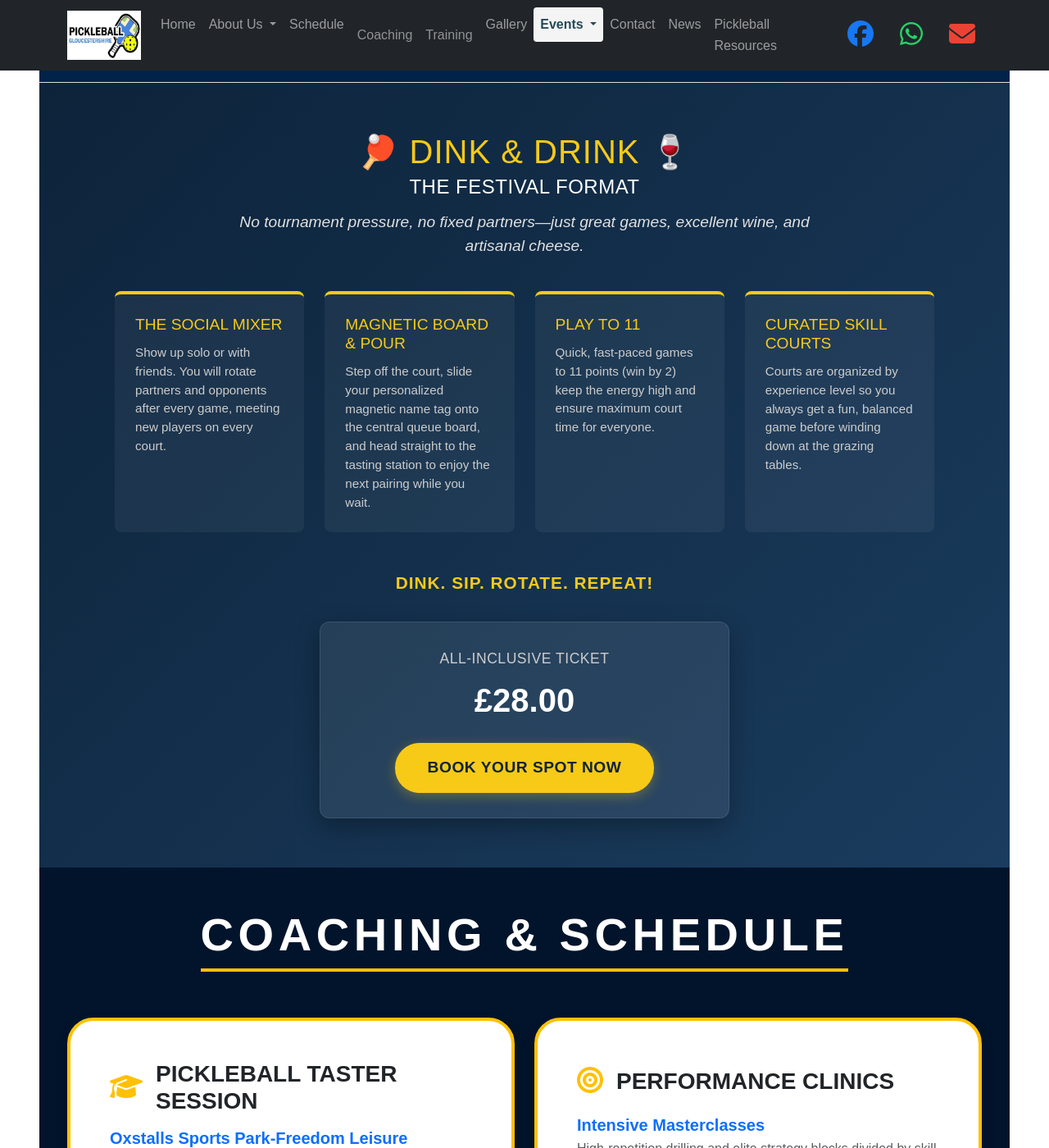
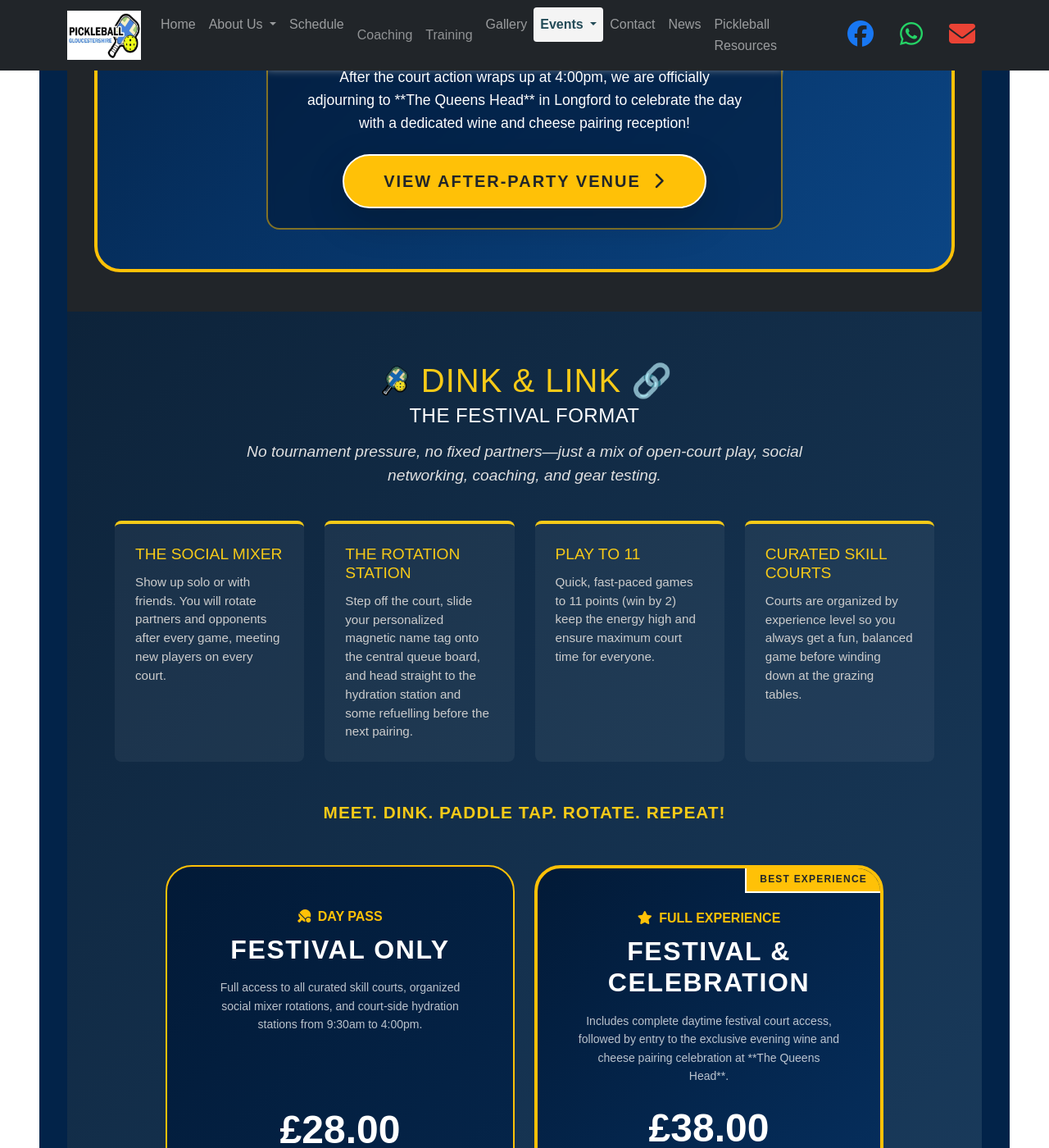
Before and after one commit to Jobnetcrest/jobnetcrest.github.io, a Jekyll site: the page built from festival.html, in a window 1280 px wide and 1400 px high, scrolled down 879 px. Shown: the whole window at 82% size. Built offline with Jekyll 4.4.1, drawn with Linux system fonts in a browser that asks for light colours; nearby versions of some CDN libraries; comment, search, counter and statistics services are not loaded; some of the changed text lies outside the part shown.

Commit message:
Amended Festival to have 2 options - festival only or festival and social

```diff
--- a/festival.html
+++ b/festival.html
@@ -5,6 +5,9 @@ background_image: ""
 <!-- Font Awesome CDN Injection - FIXED -->
 
 <section id="league" class="section py-4 py-md-5" style="background-color: #022349;">
+  <div class="container text-center text-white">
+
+<section class="py-5 bg-dark">
   <div class="container text-center text-white">
 
     <!-- Section Title -->
@@ -15,22 +18,26 @@ background_image: ""
     </div>
 
     <!-- HIGH-VISIBILITY DEEP BLUE & GOLD FLASHING ANNOUNCEMENT CONTAINER -->
-    <div class="w-100 mx-auto py-5 px-4 border border-4 border-warning rounded-5 shadow-2xl position-relative overflow-hidden custom-pulse-border"
-         style="background: linear-gradient(135deg, #021a37 0%, #063162 50%, #0b4584 100%); max-width: 950px;">
+    <div class="w-100 mx-auto border border-4 border-warning rounded-5 shadow-2xl position-relative overflow-hidden custom-pulse-border"
+         style="background: linear-gradient(135deg, #021a37 0%, #063162 50%, #0b4584 100%); max-width: 1050px;">
 
-      <!-- Vector Style Layered Cheese Image Overlay (Left Side) -->
-      <div class="position-absolute opacity-20 d-none d-lg-block animate-floating" style="top: 15%; left: 3%; width: 140px; pointer-events: none; filter: drop-shadow(0 10px 15px rgba(250,204,21,0.3));">
-        <svg viewBox="0 0 512 512" fill="#facc15">
-          <path d="M494.2 168.7C467.4 82.2 386.4 17 290.4 2A24.1 24.1 0 0 0 264 18.2L2.7 416.7a24 24 0 0 0 17 40.7h451.9a40 40 0 0 0 39.8-33.4l14-192.5a24 24 0 0 0 -31.2-22.8zM144 384a32 32 0 1 1 32-32 32 32 0 0 1 -32 32zm112-96a24 24 0 1 1 24-24 24 24 0 0 1 -24 24zm128 80a40 40 0 1 1 40-40 40 40 0 0 1 -40 40z"/>
-        </svg>
+      <!-- Responsive Flexbox Grid for Sponsors & Main Content -->
+      <div class="row align-items-center g-0 py-5 px-3 px-lg-4">
+
+        <!-- SPONSOR 1: LEFT HAND SIDE LOGO LINK -->
+        <div class="col-12 col-lg-2 mb-4 mb-lg-0 order-2 order-lg-1">
+          <!-- Wrapped container in a functional anchor link -->
+          <a href="https://google.com" target="_blank" rel="noopener noreferrer" class="d-inline-block text-decoration-none transform hover-scale transition-all">
+            <div class="p-3 bg-white bg-opacity-10 rounded-4 border border-1 border-white border-opacity-20 d-flex align-items-center justify-content-center shadow-sm" style="width: 130px; height: 130px; backdrop-filter: blur(5px);">
+              <!-- Removed color invert filter so original brand colors show -->
+              <img src="images/glos bombers.jpg" alt="Sponsor Left" class="img-fluid" style="max-height: 100px; width: auto; object-fit: contain;">
+            </div>
+            <div class="small fw-bold text-uppercase text-warning tracking-wider mt-2 opacity-90" style="font-size: 0.75rem;">Official Partner</div>
+          </a>
         </div>
 
-      <!-- Vector Style Layered Cheese Image Overlay (Right Side) -->
-      <div class="position-absolute opacity-20 d-none d-lg-block animate-floating" style="bottom: 12%; right: 4%; width: 110px; pointer-events: none; transform: rotate(25deg); filter: drop-shadow(0 10px 15px rgba(250,204,21,0.3));">
-        <svg viewBox="0 0 512 512" fill="#facc15">
-          <path d="M494.2 168.7C467.4 82.2 386.4 17 290.4 2A24.1 24.1 0 0 0 264 18.2L2.7 416.7a24 24 0 0 0 17 40.7h451.9a40 40 0 0 0 39.8-33.4l14-192.5a24 24 0 0 0 -31.2-22.8zM144 384a32 32 0 1 1 32-32 32 32 0 0 1 -32 32zm112-96a24 24 0 1 1 24-24 24 24 0 0 1 -24 24zm128 80a40 40 0 1 1 40-40 40 40 0 0 1 -40 40z"/>
-        </svg>
-      </div>
+        <!-- MAIN CENTRAL ANNOUNCEMENT CONTENT -->
+        <div class="col-12 col-lg-8 px-md-3 order-1 order-lg-2 mb-5 mb-lg-0">
 
           <!-- ULTRA ENLARGED FLASHING BREAKING NEWS ALERT BADGE -->
           <div class="mb-4 d-inline-block px-5 py-3 bg-warning text-dark rounded-pill fw-black text-uppercase tracking-widest shadow-lg animate-flash fs-4 border border-2 border-white">
@@ -52,30 +59,62 @@ background_image: ""
           </div>
 
           <!-- Main Text Headlines -->
-      <h3 class="display-4 fw-black text-uppercase text-warning mb-2 tracking-widest text-shadow-sm">
+          <h3 class="display-4 fw-black text-uppercase text-warning mb-2 tracking-widest text-shadow-sm" style="font-size: calc(1.8rem + 1.5vw);">
             Save the Date!
           </h3>
 
-      <h4 class="display-6 fw-black text-white mb-5 text-uppercase tracking-wide px-2">
+          <h4 class="h3 fw-black text-white mb-5 text-uppercase tracking-wide px-2">
             The Double Gloucester <span class="text-warning">Pickleball &amp; Cheese</span> Festival
           </h4>
 
+          <!-- EVENING CELEBRATION ADJOURNMENT -->
+          <div class="mt-4 p-4 rounded-4 text-white border border-2 border-warning border-opacity-50" style="background: rgba(2, 26, 55, 0.6); backdrop-filter: blur(5px);">
+            <h5 class="fs-4 text-uppercase tracking-wide text-warning mb-3 fw-bold">
+              <i class="fas fa-link me-2"></i>The Celebration Continues!
+            </h5>
+            <p class="lead mb-4 px-md-4" style="font-size: 1.1rem;">
+              After the court action wraps up at 4:00pm, we are officially adjourning to **The Queens Head** in Longford to celebrate the day with a dedicated wine and cheese pairing reception!
+            </p>
+            <a href="https://queensheadlongford.co.uk" target="_blank" rel="noopener noreferrer" class="btn btn-warning btn-lg px-5 py-3 fw-black text-uppercase text-dark tracking-wider shadow-lg rounded-pill border border-2 border-white transition-all transform hover-scale">
+              View After-Party Venue <i class="fas fa-chevron-right ms-2"></i>
+            </a>
+          </div>
 
+        </div> <!-- /Main Central Content -->
 
+        <!-- SPONSOR 2: RIGHT HAND SIDE LOGO LINK -->
+        <div class="col-12 col-lg-2 order-3">
+          <!-- Wrapped container in a functional anchor link -->
+          <a href="https://google.com" target="_blank" rel="noopener noreferrer" class="d-inline-block text-decoration-none transform hover-scale transition-all">
+            <div class="p-3 bg-white bg-opacity-10 rounded-4 border border-1 border-white border-opacity-20 d-flex align-items-center justify-content-center shadow-sm" style="width: 130px; height: 130px; backdrop-filter: blur(5px);">
+              <!-- Removed color invert filter so original brand colors show -->
+              <img src="images/Pickleball Glos.png" alt="Sponsor Right" class="img-fluid" style="max-height: 100px; width: auto; object-fit: contain;">
+            </div>
+            <div class="small fw-bold text-uppercase text-warning tracking-wider mt-2 opacity-90" style="font-size: 0.75rem;">Event Sponsor</div>
+          </a>
+        </div>
 
+      </div> <!-- /Row -->
     </div> <!-- /High-Visibility Main Container -->
   </div> <!-- /Container -->
 </section>
+
+
 
 <!-- Festival Format Section -->
 <section id="festival-format" style="font-family: 'Arial', sans-serif; background: linear-gradient(135deg, #0d233a, #1a3c5e); color: #ffffff; padding: 60px 20px; text-align: center;">
     <div style="max-width: 1000px; margin: 0 auto;">
 
         <!-- Section Header -->
-        <h2 style="color: #f7ca18; font-size: 2.5rem; text-transform: uppercase; margin-bottom: 5px; letter-spacing: 1px;">🏓 Dink & Drink 🍷</h2>
+        <h2 style="color: #f7ca18; font-size: 2.5rem; text-transform: uppercase; margin-bottom: 5px; letter-spacing: 1px; display: flex; align-items: center; justify-content: center;">
+    <!-- Replaced 🏓 emoji with your local logo -->
+    <img src="images/PBGlos Logo.png" alt="PBGlos Logo" style="height: 2.5rem; width: auto; margin-right: 15px;">
+    Dink & Link 🔗
+</h2>
+
         <h3 style="color: #ffffff; font-size: 1.5rem; text-transform: uppercase; margin-bottom: 15px; letter-spacing: 0.5px;">The Festival Format</h3>
         <p style="font-size: 1.2rem; color: #e0e0e0; max-width: 700px; margin: 0 auto 40px auto; line-height: 1.5; font-style: italic;">
-            No tournament pressure, no fixed partners—just great games, excellent wine, and artisanal cheese.
+            No tournament pressure, no fixed partners—just a mix of open-court play, social networking, coaching, and gear testing.
         </p>
 
         <!-- Format Grid -->
@@ -89,11 +128,11 @@ background_image: ""
                 </div>
             </div>
 
-            <!-- Feature 2: Magnetic Board & Pour Queue -->
+            <!-- Feature 2: The Rotation Station -->
             <div style="background: rgba(255, 255, 255, 0.05); padding: 25px; border-radius: 8px; border-top: 4px solid #f7ca18; display: flex; flex-direction: column; justify-content: space-between;">
                 <div>
-                    <h4 style="color: #f7ca18; font-size: 1.2rem; margin-top: 0; margin-bottom: 12px; text-transform: uppercase;">Magnetic Board & Pour</h4>
-                    <p style="font-size: 0.95rem; color: #cccccc; line-height: 1.5; margin: 0;">Step off the court, slide your personalized magnetic name tag onto the central queue board, and head straight to the tasting station to enjoy the next pairing while you wait.</p>
+                    <h4 style="color: #f7ca18; font-size: 1.2rem; margin-top: 0; margin-bottom: 12px; text-transform: uppercase;">The Rotation Station</h4>
+                    <p style="font-size: 0.95rem; color: #cccccc; line-height: 1.5; margin: 0;">Step off the court, slide your personalized magnetic name tag onto the central queue board, and head straight to the hydration station and some refuelling before the next pairing.</p>
                 </div>
             </div>
 
@@ -117,16 +156,81 @@ background_image: ""
 
         <!-- Tagline -->
         <p style="font-size: 1.3rem; font-weight: bold; color: #f7ca18; text-transform: uppercase; letter-spacing: 1px; margin-bottom: 30px;">
-            Dink. Sip. Rotate. Repeat!
+            Meet. Dink. Paddle Tap. Rotate. Repeat!
         </p>
 
 <!-- Pricing & Booking Call-to-Action -->
-        <div style="background: rgba(255, 255, 255, 0.08); border: 1px solid rgba(255, 255, 255, 0.1); padding: 30px; border-radius: 12px; display: inline-block; inline-size: 100%; max-width: 500px; box-sizing: border-box; box-shadow: 0 10px 30px rgba(0,0,0,0.3);">
-            <div style="font-size: 1.1rem; color: #cccccc; margin-bottom: 5px; text-transform: uppercase; letter-spacing: 0.5px;">All-Inclusive Ticket</div>
-            <div style="font-size: 2.5rem; font-weight: bold; color: #ffffff; margin-bottom: 20px;">£28.00</div>
-            <a href="https://docs.google.com/forms/d/e/1FAIpQLSe2kc7i-zFj4YlC7EfEL_i_uBWY-KsC5tmNTVdjHlYoYJfZ5w/viewform?usp=sharing&ouid=101123688940885360569" style="display: inline-block; background: #f7ca18; color: #0d233a; font-weight: bold; font-size: 1.2rem; text-transform: uppercase; padding: 15px 40px; border-radius: 30px; text-decoration: none; letter-spacing: 0.5px; transition: transform 0.2s ease, background-color 0.2s ease; box-shadow: 0 4px 15px rgba(247, 202, 24, 0.3);">
-                Book Your Spot Now
+<div class="container my-5">
+  <div class="row g-4 justify-content-center">
+
+    <!-- OPTION 1: FESTIVAL ONLY -->
+    <div class="col-12 col-md-6" style="max-width: 450px;">
+      <div class="h-100 p-4 p-md-5 border border-2 border-warning border-opacity-20 rounded-5 shadow-2xl position-relative overflow-hidden d-flex flex-column justify-content-between"
+           style="background: linear-gradient(135deg, #021a37 0%, #05264c 100%);">
+
+        <div>
+          <div class="fs-6 fw-bold text-warning text-uppercase tracking-widest mb-2">
+            <i class="fas fa-table-tennis me-1"></i> Day Pass
+          </div>
+          <h4 class="h2 fw-black text-white text-uppercase tracking-wide mb-3">
+            Festival Only
+          </h4>
+          <p class="small text-light opacity-75 mb-4">
+            Full access to all curated skill courts, organized social mixer rotations, and court-side hydration stations from 9:30am to 4:00pm.
+          </p>
+        </div>
+
+        <div>
+          <div class="display-5 fw-black text-white mb-4">
+            £28.00
+          </div>
+          <a href="https://google.com"
+             target="_blank" rel="noopener noreferrer"
+             class="btn btn-outline-warning btn-lg px-4 py-3 fw-black text-uppercase tracking-wider shadow rounded-pill border border-2 transition-all transform hover-scale w-100">
+            Book Festival Only
           </a>
+        </div>
+
+      </div>
+    </div>
+
+            <!-- OPTION 2: FESTIVAL & CELEBRATION BUNDLE -->
+            <div class="col-12 col-md-6" style="max-width: 450px;">
+              <div class="h-100 p-4 p-md-5 border border-4 border-warning rounded-5 shadow-2xl position-relative overflow-hidden d-flex flex-column justify-content-between custom-pulse-border"
+                  style="background: linear-gradient(135deg, #021a37 0%, #063162 100%);">
+
+                <!-- Popular Badge Anchor -->
+                <div class="position-absolute top-0 end-0 bg-warning text-dark fw-black text-uppercase tracking-wider px-3 py-1 small rounded-bl-4 border-bottom border-start border-white border-2" style="font-size: 0.75rem;">
+                  Best Experience
+                </div>
+
+                <div>
+                  <div class="fs-6 fw-bold text-warning text-uppercase tracking-widest mb-2">
+                    <i class="fas fa-star me-1"></i> Full Experience
+                  </div>
+                  <h4 class="h2 fw-black text-white text-uppercase tracking-wide mb-3">
+                    Festival &amp; Celebration
+                  </h4>
+                  <p class="small text-light opacity-75 mb-4">
+                    Includes complete daytime festival court access, followed by entry to the exclusive evening wine and cheese pairing celebration at **The Queens Head**.
+                  </p>
+                </div>
+
+                <div>
+                  <div class="display-5 fw-black text-white mb-4">
+                    £38.00
+                  </div>
+                  <a href="https://google.com"
+                    target="_blank" rel="noopener noreferrer"
+                    class="btn btn-warning btn-lg px-4 py-3 fw-black text-uppercase text-dark tracking-wider shadow-lg rounded-pill border border-2 border-white transition-all transform hover-scale w-100">
+                    <i class="fas fa-ticket-alt me-2"></i>Book Full Bundle
+                  </a>
+                </div>
+
+              </div>
+            </div>
+
+          </div>
         </div>
 
     </div>
```
Lines whose indentation alone changed are shown as unchanged.
